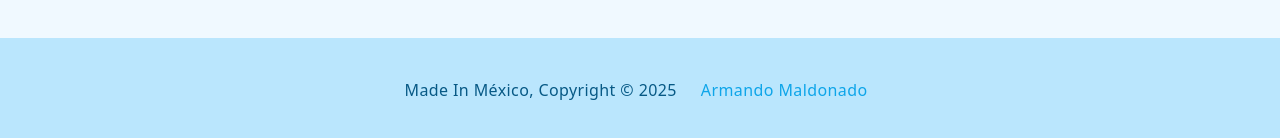
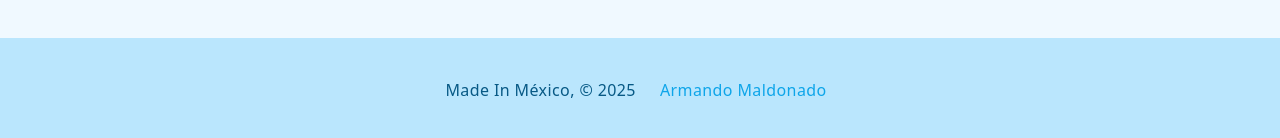
Before and after one commit to armandomzn/react_components, a React (Vite) app in the folder tailwind-portfolio/: page / in a window 1280 px wide. Shown: the part 2982-3120 px from the top of the page. Built offline with nearby package versions, Linux system fonts and the light colour scheme.

Commit message:
Removing copyright.

```diff
--- a/tailwind-portfolio/src/components/Footer.tsx
+++ b/tailwind-portfolio/src/components/Footer.tsx
@@ -3,7 +3,7 @@ const Footer = () => {
     <footer className="py-8 bg-sky-200">
       <div className="mx-auto w-11/12 max-w-6xl flex justify-center content-center">
         <p className="flex sm:flex-row flex-col gap-4 justify-center items-center text-sky-800 capitalize font-medium text-base tracking-wide">
-          made in méxico, copyright &copy; {new Date().getFullYear()}
+          made in méxico, &copy; {new Date().getFullYear()}
           <span className="text-center p-2 text-sky-500 hover:text-white hover:bg-sky-800 hover:rounded duration-200 cursor-pointer">
             <a
               href="https://github.com/armandomzn"
```
